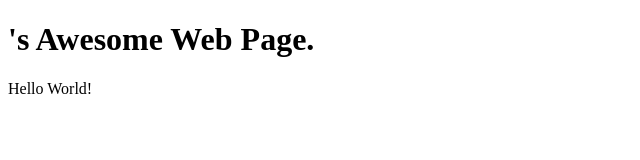
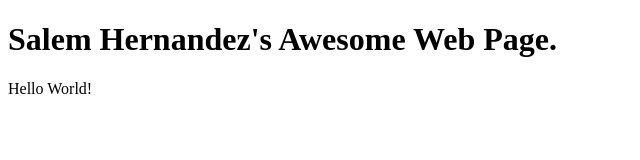
Before and after one commit to sa-lem666/CodingAssignment1, a plain HTML site: page index.html in a window 1280 px wide. Shown: the whole page, without its empty margins (0-640 px from the left). Drawn offline with Linux system fonts and the light colour scheme.

Commit message:
Update index.html
im dumb(put my name where it should go)

```diff
--- a/index.html
+++ b/index.html
@@ -4,10 +4,10 @@
     <!-- Required meta tags -->
     <meta charset="utf-8">
     <meta name="viewport" content="width=device-width, initial-scale=1, shrink-to-fit=no">
-    <title><Salem Hernandez>'s Awesome Web Page.</title>
+    <title>Salem Hernandez's Awesome Web Page.</title>
   </head>
   <body>
-    <h1><Salem Hernandez>'s Awesome Web Page.</Salem></h1>
+    <h1>Salem Hernandez's Awesome Web Page.</Salem></h1>
         <div>
             <p>Hello World! </p>
         </div>
```
